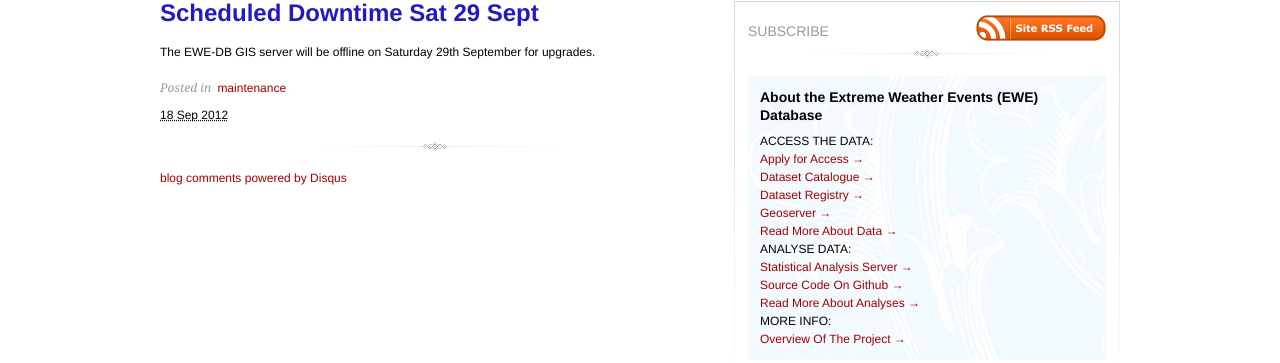
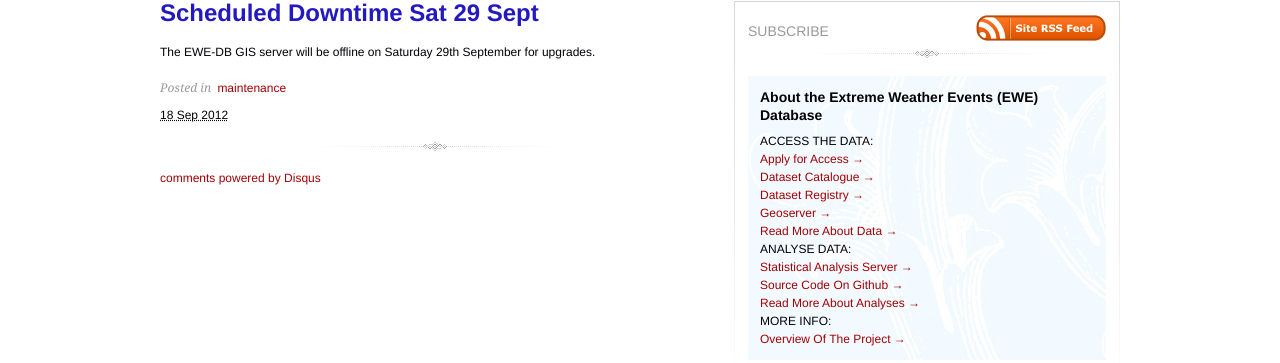
Before and after one commit to swish-climate-impact-assessment/swish-climate-impact-assessment.github.com, a Jekyll site: the page built from _posts/2012-09-18-scheduled-downtime.md, in a window 1280 px wide. Shown: the part 118-481 px from the top of the page. Built offline with Jekyll 4.4.1, drawn with Linux system fonts in a browser that asks for light colours; nearby versions of some CDN libraries; Markdown is read by kramdown in place of the engine named in the settings; comment, search, counter and statistics services are not loaded.

Commit message:
add disqus comments

```diff
--- a/_layouts/post.html
+++ b/_layouts/post.html
@@ -57,4 +54,4 @@
  })();
 </script>
 <noscript>Please enable JavaScript to view the <a href="http://disqus.com/?ref_noscript">comments powered by Disqus.</a></noscript>
-<a href="http://disqus.com" class="dsq-brlink">blog comments powered by <span class="logo-disqus">Disqus</span></a>
+<a href="http://disqus.com" class="dsq-brlink">comments powered by <span class="logo-disqus">Disqus</span></a>
```
Also changed, not shown: other parts of _layouts/post.html (+1 -4 lines). Lines whose indentation alone changed are shown as unchanged.
